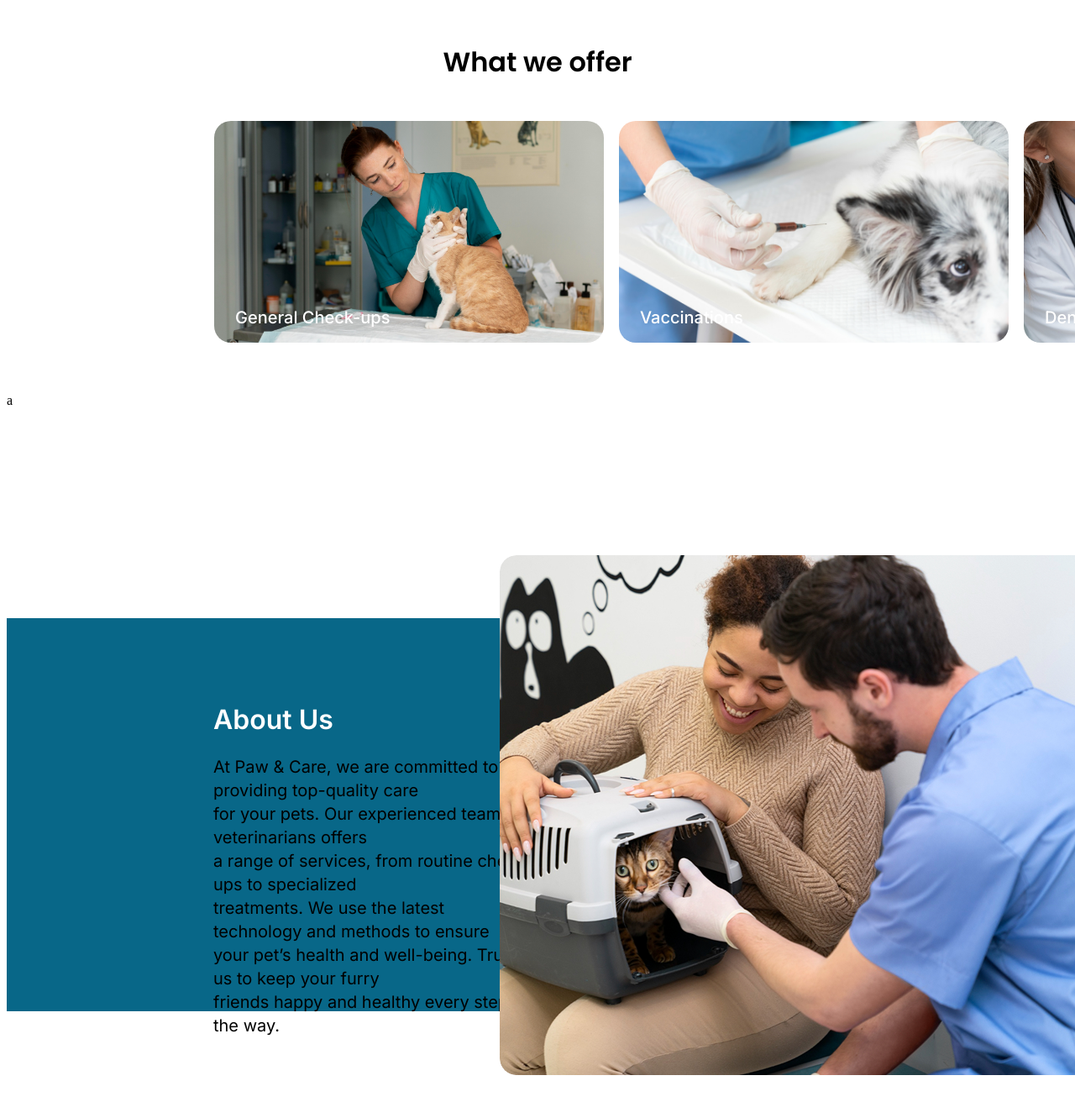
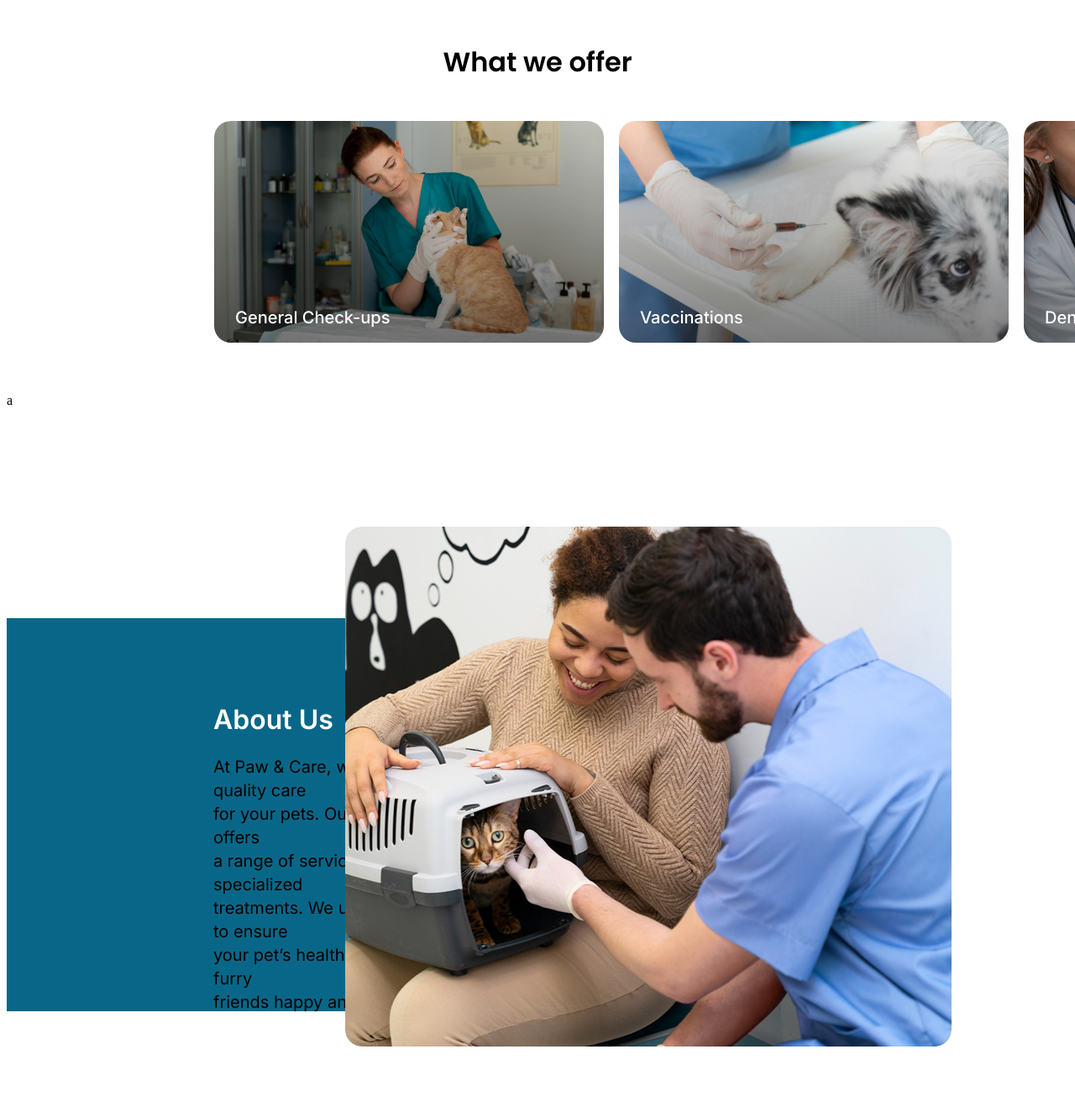
Before and after one commit to VolodymyrBiletskyi/IT_Project_Back, a React (Create React App) app in the folder paw_and_care/: page / in a window 1280 px wide. Shown: the part 1008-2326 px from the top of the page at 84% size. Built offline with nearby package versions, Linux system fonts and the light colour scheme; a web font is replaced by a local one.

Commit message:
added gradient to services grid

```diff
--- a/paw_and_care/src/pages/Main.css
+++ b/paw_and_care/src/pages/Main.css
@@ -79,7 +79,9 @@ h2{
 }
 
 .general-checkup-service {
-    background-image: url("../assets/Services/2149100168.jpg");
+    background-image:
+            linear-gradient(to bottom, rgba(0, 0, 0, 0), rgba(0, 0, 0, 0.5)),
+            url("../assets/Services/2149100168.jpg");
     background-size: cover;
     background-position: center;
     background-repeat: no-repeat;
@@ -106,7 +108,9 @@ h2{
 }
 
 .vaccinations-service {
-    background-image: url("../assets/Services/2147928582.jpg");
+    background-image:
+            linear-gradient(to bottom, rgba(0, 0, 0, 0), rgba(0, 0, 0, 0.5)),
+            url("../assets/Services/2147928582.jpg");
     background-size: cover;
     background-position: center;
     background-repeat: no-repeat;
@@ -133,7 +137,9 @@ h2{
 }
 
 .dental-care-service {
-    background-image: url('../assets/Services/Dental.jpg');
+    background-image:
+            linear-gradient(to bottom, rgba(0, 0, 0, 0), rgba(0, 0, 0, 0.5)),
+            url('../assets/Services/Dental.jpg');
     background-size: cover;
     background-position: center;
     background-repeat: no-repeat;
@@ -165,14 +171,11 @@ h2{
 
 .about-us-container {
     display: flex;
-    justify-content: center;
-    align-items: center;
     margin-top: 200px;
     margin-bottom: 200px;
 }
 
 .about-us-content {
-    flex: 1;
     background-color: #086788;
     width: 1920px;
     height: 468px;
@@ -202,16 +205,14 @@ h2{
 }
 
 .about-us-img {
-    flex: 1;
     display: flex;
     justify-content: center;
     align-items: center;
     width: 0;
     height: 400px;
-    box-shadow: 0 4px 10px rgba(0, 0, 0, 1);
     background: none;
     padding: 0;
-    margin: 0;
+    margin-right: 500px;
 }
 
 .about-us-img img {
```
